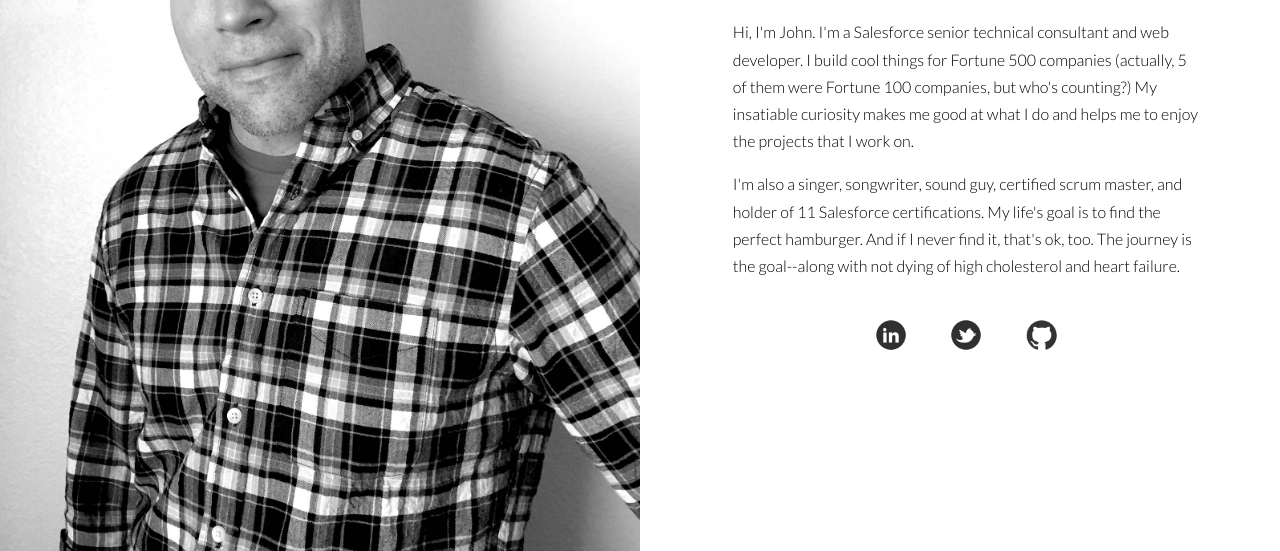
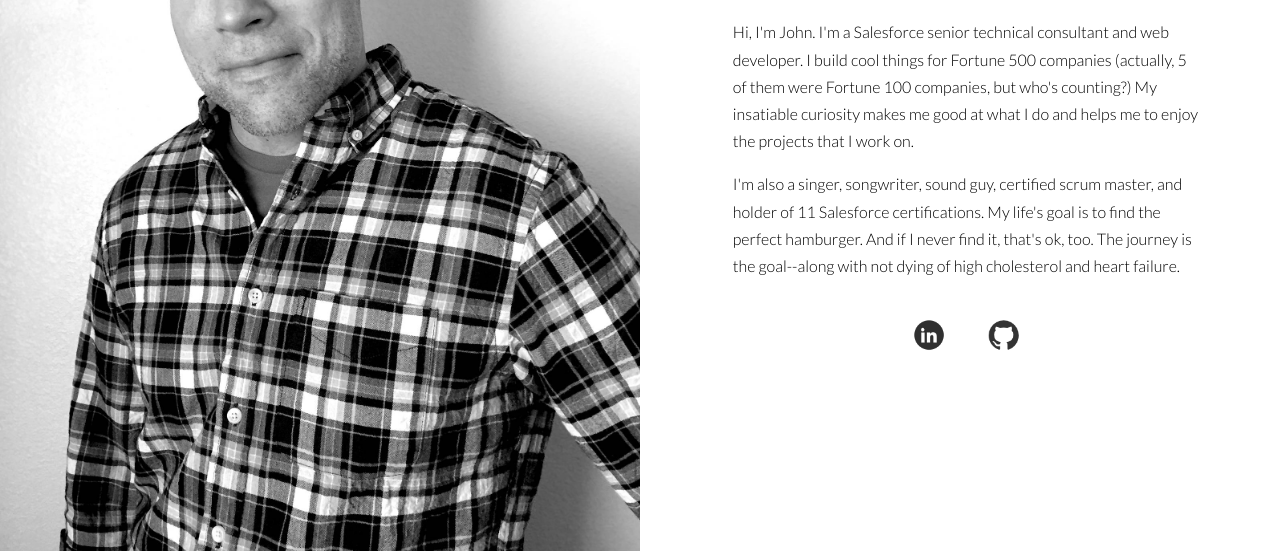
Before and after one commit to jcschultz/jcschultz.github.io, a plain HTML site: page index.html in a window 1280 px wide. Shown: the part 249-800 px from the top of the page. Drawn offline with nearby package versions, Linux system fonts and the light colour scheme.

Commit message:
Update index.html to remove twitter

```diff
--- a/index.html
+++ b/index.html
@@ -33,7 +33,6 @@
 					</p>
 					<div id="social-container">
 						<a href="https://www.linkedin.com/in/johncschultz" id="linkedin" target="_blank">LinkedIn</a>
-						<a href="https://twitter.com/JohnCSchultz" id="twitter" target="_blank">Twitter</a>
 						<a href="https://github.com/jcschultz" id="github" target="_blank">Github</a>
 					</div><!--#social-container-->
 				</div><!--#info-inner-->
```
